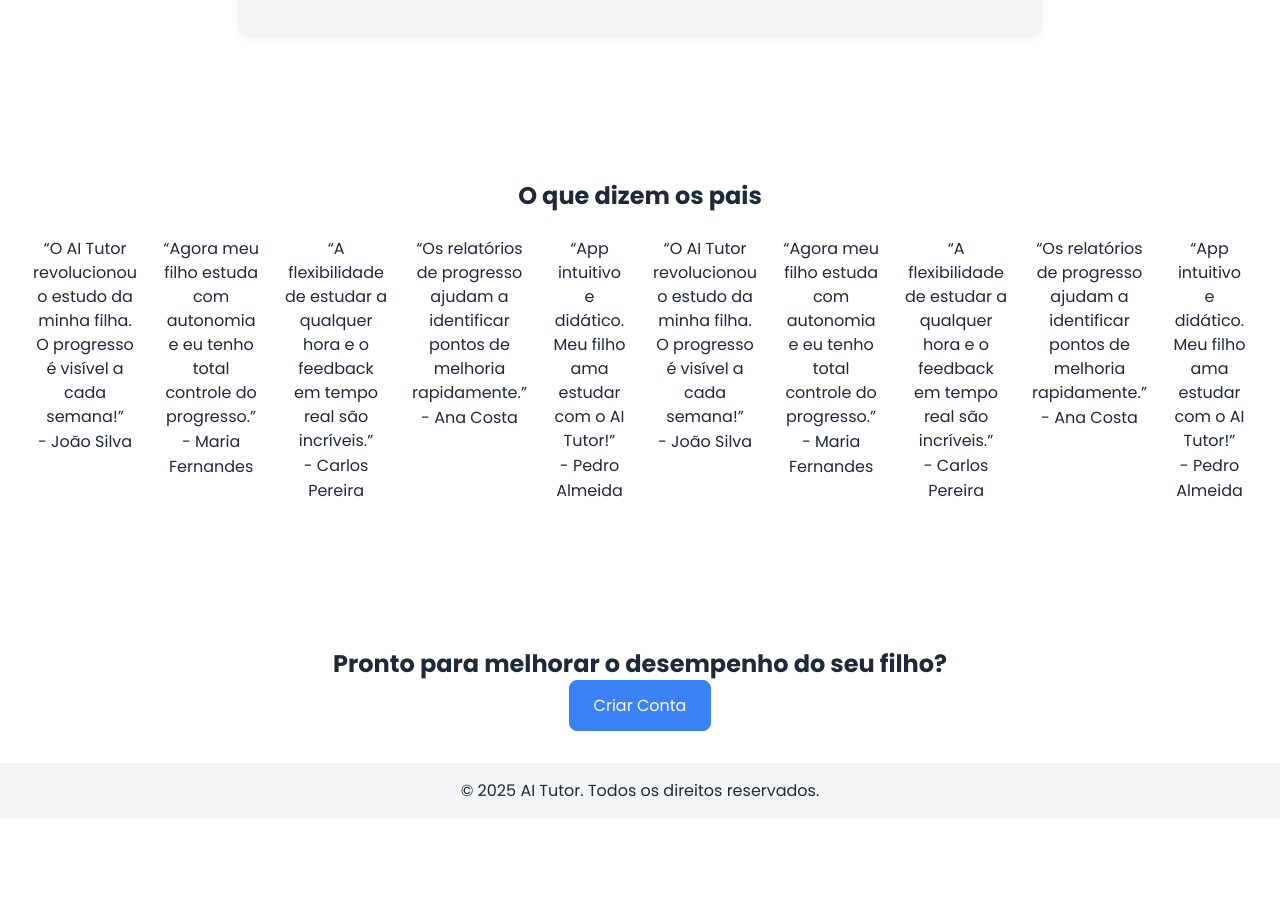
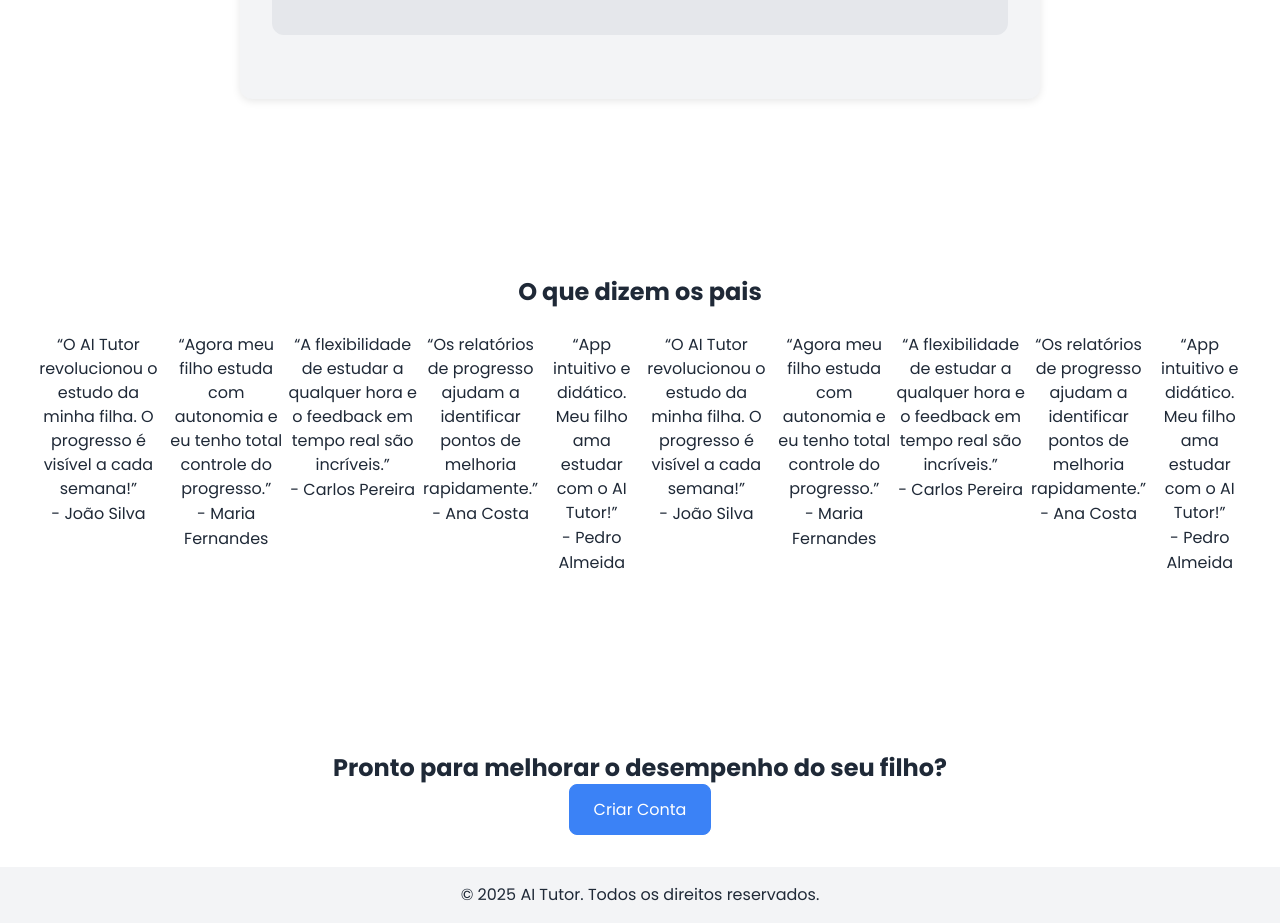
Before and after one commit to duMagnus/ai-tutor, a React (Vite) app in the folder frontend/: page / in a window 1280 px wide. Shown: the part 1540-2463 px from the top of the page. Before the commit the page ends 2359 px from the top, so only its background shows below. Built offline with nearby package versions, Linux system fonts and the light colour scheme.

Commit message:
Boost section gap to 8rem; restore margin-gap model for true infinite scroll; slow to 90s

```diff
--- a/frontend/src/pages/LandingPage.css
+++ b/frontend/src/pages/LandingPage.css
@@ -30,7 +30,7 @@
 
 /* Uniform vertical spacing between sections */
 .landing-main > * + * {
-  margin-top: 6rem;
+  margin-top: 8rem;
 }
 
 .features {
@@ -99,9 +99,9 @@
 }
 .slider-track {
   display: flex;
-  gap: 1.5rem;
   animation: scroll 90s linear infinite;
 }
+.testimonial-card {
 .testimonial-card {
 .testimonial-card {
   flex: 0 0 auto;
@@ -111,6 +111,7 @@
   box-shadow: var(--shadow-card);
   max-width: 250px;
   text-align: center;
+  margin-right: 1.5rem;
 }
 .testimonial-card .avatar {
   width: 80px;
```
